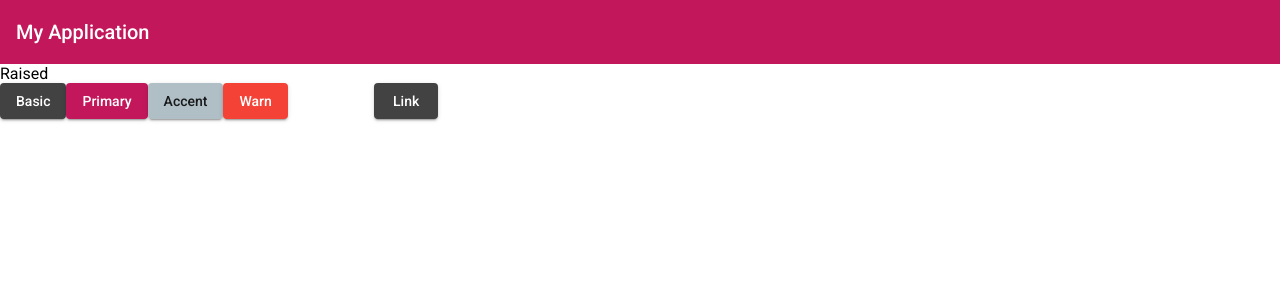
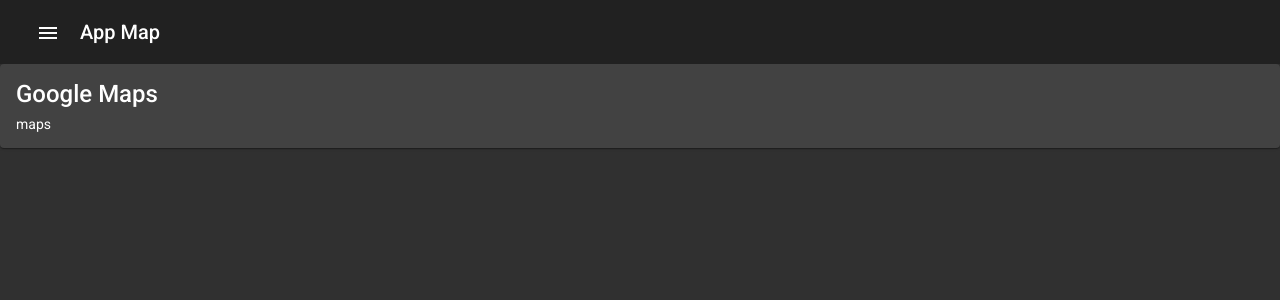
Before and after one commit to Zaleck-a/maps, an Angular app: page / in a window 1280 px wide. Shown: the top 300 px of the page. Built offline with nearby package versions, Linux system fonts and the light colour scheme.

Commit message:
silde, toolbar and card

```diff
--- a/src/app/app.component.html
+++ b/src/app/app.component.html
@@ -1,17 +1,18 @@
 <router-outlet></router-outlet>
 
-<mat-toolbar color="primary">
-  <span>My Application</span>
+<mat-toolbar>
+    <button type="button" mat-button (click)="drawer.toggle()">
+      <mat-icon>menu</mat-icon>
+    </button>
+  <span>App Map</span>
 </mat-toolbar>
 
-<section>
-  <div class="example-label">Raised</div>
-  <div class="example-button-row">
-    <button mat-raised-button>Basic</button>
-    <button mat-raised-button color="primary">Primary</button>
-    <button mat-raised-button color="accent">Accent</button>
-    <button mat-raised-button color="warn">Warn</button>
-    <button mat-raised-button disabled>Disabled</button>
-    <a mat-raised-button href="https://www.google.com/" target="_blank">Link</a>
-  </div>
-</section>
+<mat-drawer-container  style="height: 1200px;">
+
+  <mat-drawer #drawer mode="side">
+    <p>Auto-resizing sidenav</p>
+    <p>Lorem, ipsum dolor sit amet consectetur.</p>
+  </mat-drawer>
+  <app-map></app-map>
+
+</mat-drawer-container>
--- a/src/app/app.component.ts
+++ b/src/app/app.component.ts
@@ -7,4 +7,5 @@
 })
 export class AppComponent {
   title = 'maps';
+  showFiller = false;
 }
--- /dev/null
+++ b/src/app/components/map/map.component.html
@@ -0,0 +1,6 @@
+<mat-card>
+    <mat-card-title>Google Maps</mat-card-title>
+    <mat-card-content>
+        maps
+    </mat-card-content>
+</mat-card>
--- /dev/null
+++ b/src/app/components/map/map.component.ts
@@ -0,0 +1,15 @@
+import { Component, OnInit } from '@angular/core';
+
+@Component({
+  selector: 'app-map',
+  templateUrl: './map.component.html',
+  styleUrls: ['./map.component.css']
+})
+export class MapComponent implements OnInit {
+
+  constructor() { }
+
+  ngOnInit(): void {
+  }
+
+}
--- a/src/styles.css
+++ b/src/styles.css
@@ -2,3 +2,8 @@
 
 html, body { height: 100%; }
 body { margin: 0; font-family: Roboto, "Helvetica Neue", sans-serif; }
+
+
+.main-container{
+    padding: 15px;
+}
```
Also changed, not shown: src/app/app.module.ts (+6 -8 lines), src/app/material.module.ts (added, +32 -0 lines), src/app/components/map/map.component.css (added).
